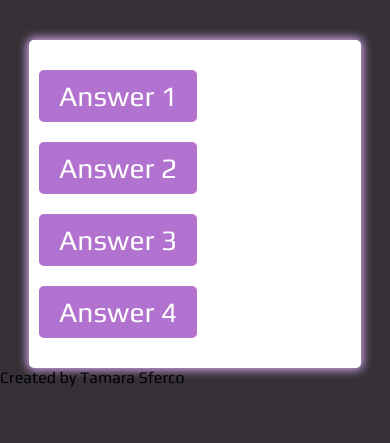
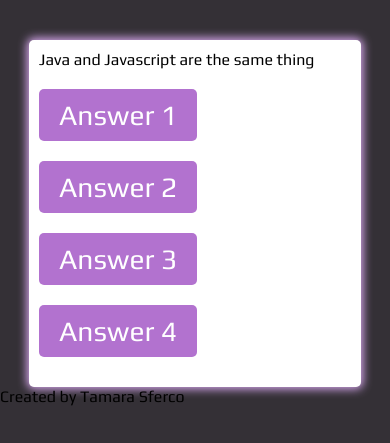
Before and after one commit to TamaraDawg/QUIZ, a plain HTML site: page index.html in a window 390 px wide. Both pictures are taken after a click on the button "Start Quiz". Shown: the part 375-818 px from the top of the page. Drawn offline with Linux system fonts and the light colour scheme.

Commit message:
Making quiz responsive on small screens

```diff
--- a/assets/script.js
+++ b/assets/script.js
@@ -9,6 +9,43 @@ const scoreEl = document.querySelector('#score')
 const questionContainerEl = document.getElementById('question-container')
 //Timer default count
 let secondsLeft = 10;
+
+
+//Questions and answers
+var questionIndex = [
+    {
+        question: "What does CSS stand for?",
+        answer:["Cascading Style Sheets", "Customise Style Sheets", "Creative Style Sheets", "Contextual Style Sheets"],
+        correctAnswer: "Cascading Style Sheets" , correct: true
+    },
+    {
+        question: "How do you select an Element from a HTML file, in JS?" ,
+        answer: [".getElId()", ".getElementbyId()", ".selectID()", "You can't"],
+        correctAnswer: ".getElementbyId()", correct: true ,
+    },
+    {
+        question: "What Primitive type is TRUEFALSE?",
+        answer: ["String", "Number", "Null", "Boolean"] ,
+        correctAnswer: "Boolean", correct: true,
+    },
+    {
+        question: "How do you select a class or ID from a CSS file, in JS?",
+        answer: [ ".cssselector()", ".classidgrab()", ".querySelector()", "None of the above" ],
+        correctAnswer: ".querySelector()", correct: true,
+    },
+    {
+        question: "Java and Javascript are the same thing",
+        answer: ["True", "False"],
+        correctAnswer: "False", correct: true,
+    },
+    {
+        question: "Arrays in Javascript can be used to store:" ,
+        answer: ["b"],
+        correctAnswer: "All of the Above", correct: true
+    },
+
+    ];
+
 
 startBtn.addEventListener('click', playQuiz);
 
@@ -26,18 +63,27 @@ let questionShuffle, currentQuestionIndex;
      console.log("Started");
 
      startBtn.classList.add('hide');
-
+     //so start button hides on small screens
+    startBtn.classList.add('hide-small')
      questionShuffle = questionIndex.sort(() => Math.random() - .5)
      currentQuestionIndex = 0
 
 
     questionContainerEl.classList.remove('hide');
+    nextQuestion()
     //calls for timer to start
 
-    timer();
+    //timer();
 
 
 };
+
+
+
+
+
+
+
 
 
 
@@ -46,8 +92,8 @@ function nextQuestion(){
 }
 
 
-function  showQuestion(questionIndex) {
-    questionsEl.innerText = question.question
+function  showQuestion(question) {
+    questionsEl.innerText = question.question;
 }
 //- function timer(){
 
@@ -66,52 +112,9 @@ function  showQuestion(questionIndex) {
 //-}
 
 
+function answerChosen() {
+    console.log('Answer Chosen');
 
 
-
-
-
-
-
-
-//Questions and answers
-const questionIndex = [
-    {
-        question: "What does CSS stand for?",
-        answer:["Cascading Style Sheets", "Customise Style Sheets", "Creative Style Sheets", "Contextual Style Sheets"],
-        correctAnswer: "Cascading Style Sheets" ,
-    },
-    {
-        question: "How do you select an Element from a HTML file, in JS?" ,
-        answer: [".getElId()", ".getElementbyId()", ".selectID()", "You can't"],
-        correctAnswer: ".getElementbyId()" ,
-    },
-    {
-        question: "What Primitive type is TRUEFALSE?",
-        answer: ["String", "Number", "Null", "Boolean"] ,
-        correctAnswer: "Boolean",
-    },
-    {
-        question: "How do you select a class or ID from a CSS file, in JS?",
-        answer: [ ".cssselector()", ".classidgrab()", ".querySelector()", "None of the above" ],
-        correctAnswer: ".querySelector()",
-    },
-    {
-        question: "Java and Javascript are the same thing",
-        answer: ["True", "False"],
-        correctAnswer: "False",
-    },
-    {
-        question: "Arrays in Javascript can be used to store:" ,
-        answer: ["b"],
-        correctAnswer: "All of the Above",
-    },
-
-    ];
-
-    function answerChosen() {
-        console.log('Answer Chosen');
-
-
-    }
-     answersEl.addEventListener('click', answerChosen);
+}
+ answersEl.addEventListener('click', answerChosen);0
--- a/assets/style.css
+++ b/assets/style.css
@@ -107,6 +107,7 @@ body {
     border-radius: 5px;
     padding: 10px 20px;
     font-size: 3rem;
+    margin-left: 16rem;
 }
 
 
@@ -114,3 +115,15 @@ body {
 .hide {
     display: none;
 }
+
+   /* small screen compatibility */
+@media screen and (max-width: 770px) {
+    #startbtn {
+       margin: 20px auto;
+       display: block;
+    }
+
+    #startbtn.hide-small {
+        display: none
+    }
+}
```
